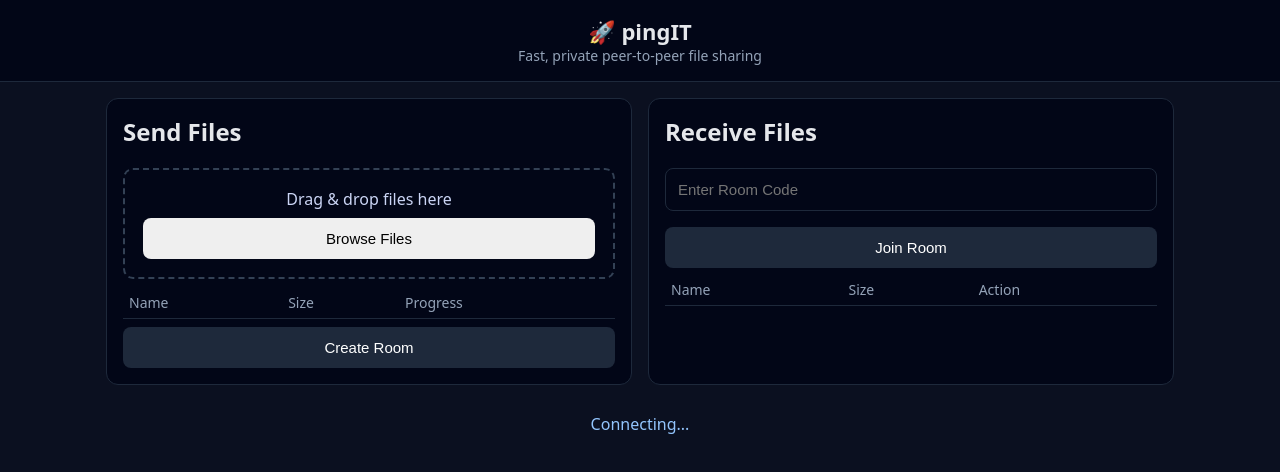
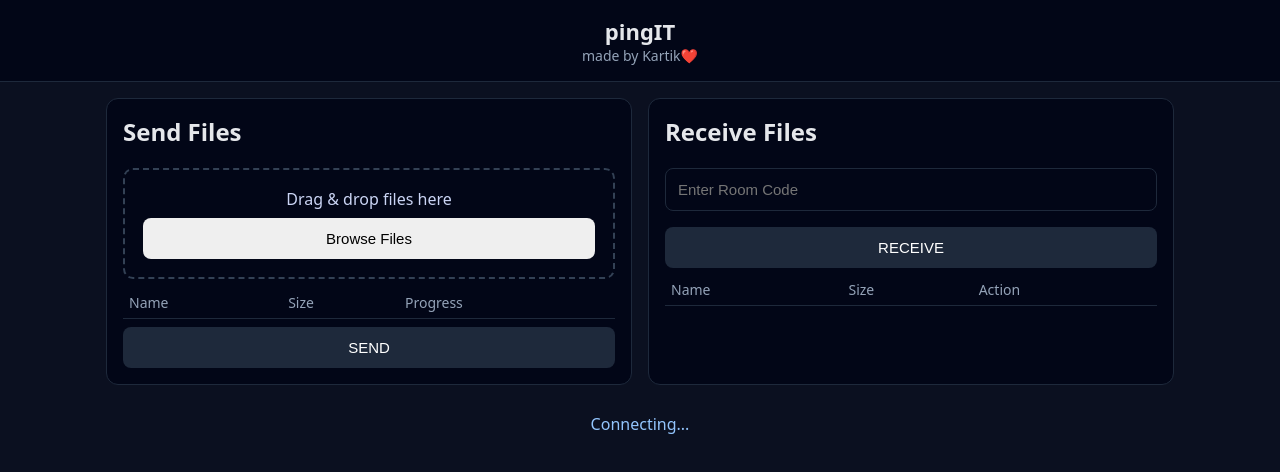
Before and after one commit to kartikbansode/pingIT, a plain HTML site: page frontend/index.html in a window 1280 px wide. Drawn offline with nearby package versions, Linux system fonts and the light colour scheme.

Commit message:
Update titles and button labels in index.html

```diff
--- a/frontend/index.html
+++ b/frontend/index.html
@@ -3,13 +3,13 @@
 <head>
   <meta charset="UTF-8" />
   <meta name="viewport" content="width=device-width, initial-scale=1.0"/>
-  <title>pingIT – Secure File Transfer</title>
+  <title>pingIT</title>
   <link rel="stylesheet" href="style.css"/>
 </head>
 <body>
 <header>
-  <div class="logo">🚀 pingIT</div>
-  <div class="subtitle">Fast, private peer-to-peer file sharing</div>
+  <div class="logo">pingIT</div>
+  <div class="subtitle">made by Kartik❤️</div>
 </header>
 
 <main class="container">
@@ -38,11 +38,11 @@
       </table>
     </div>
 
-    <button id="createBtn" disabled class="primary">Create Room</button>
+    <button id="createBtn" disabled class="primary">SEND</button>
 
     <div id="roomBox" class="room-box hidden">
       <div class="room-info">
-        Room Code: <strong id="roomId"></strong>
+        Code: <strong id="roomId"></strong>
         <button id="copyBtn">Copy</button>
       </div>
       <div id="qr" class="qr-box"></div>
@@ -54,7 +54,7 @@
     <h2>Receive Files</h2>
 
     <input id="roomInput" placeholder="Enter Room Code"/>
-    <button id="joinBtn" disabled class="primary">Join Room</button>
+    <button id="joinBtn" disabled class="primary">RECEIVE</button>
 
     <div class="summary" id="recvSummary"></div>
 
```
